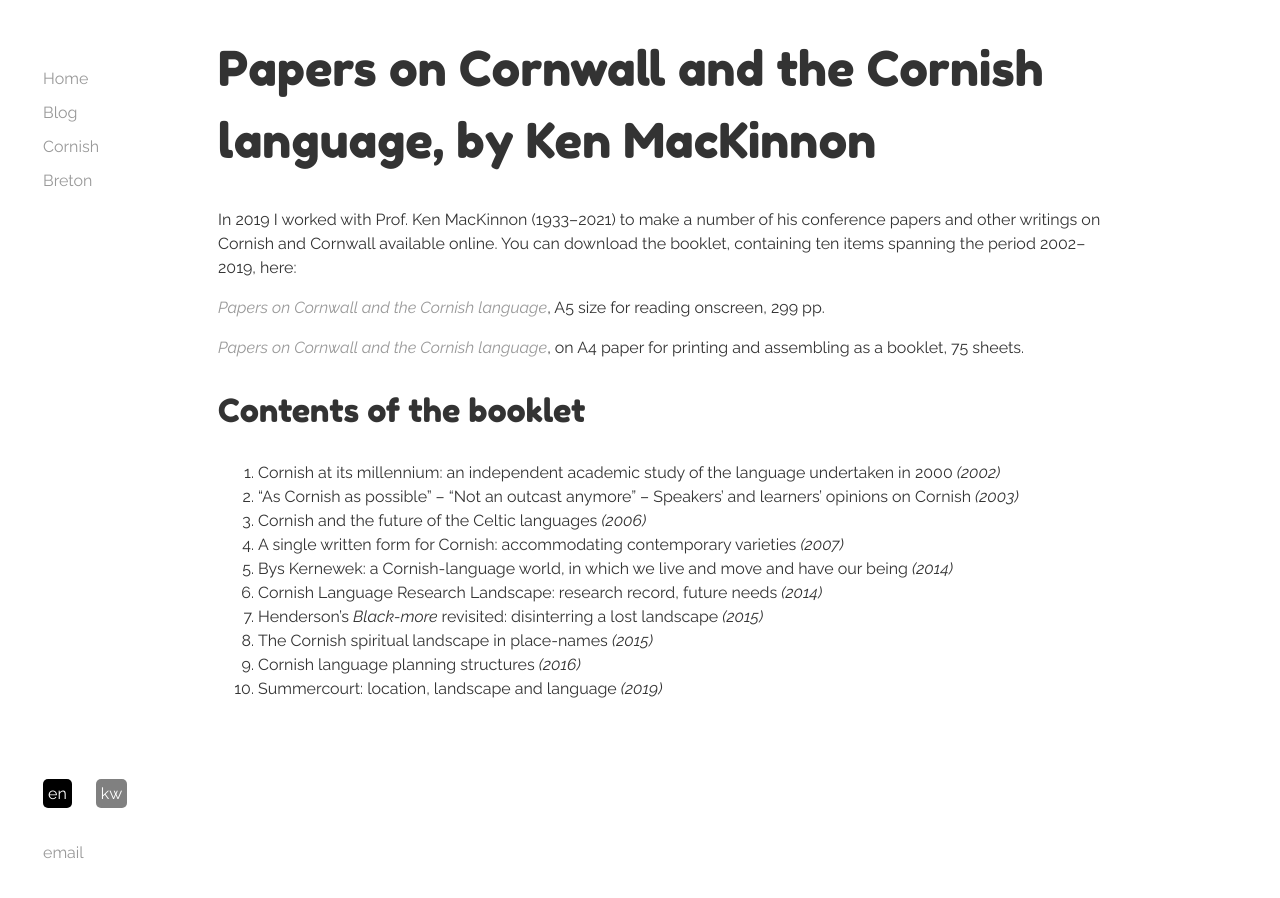
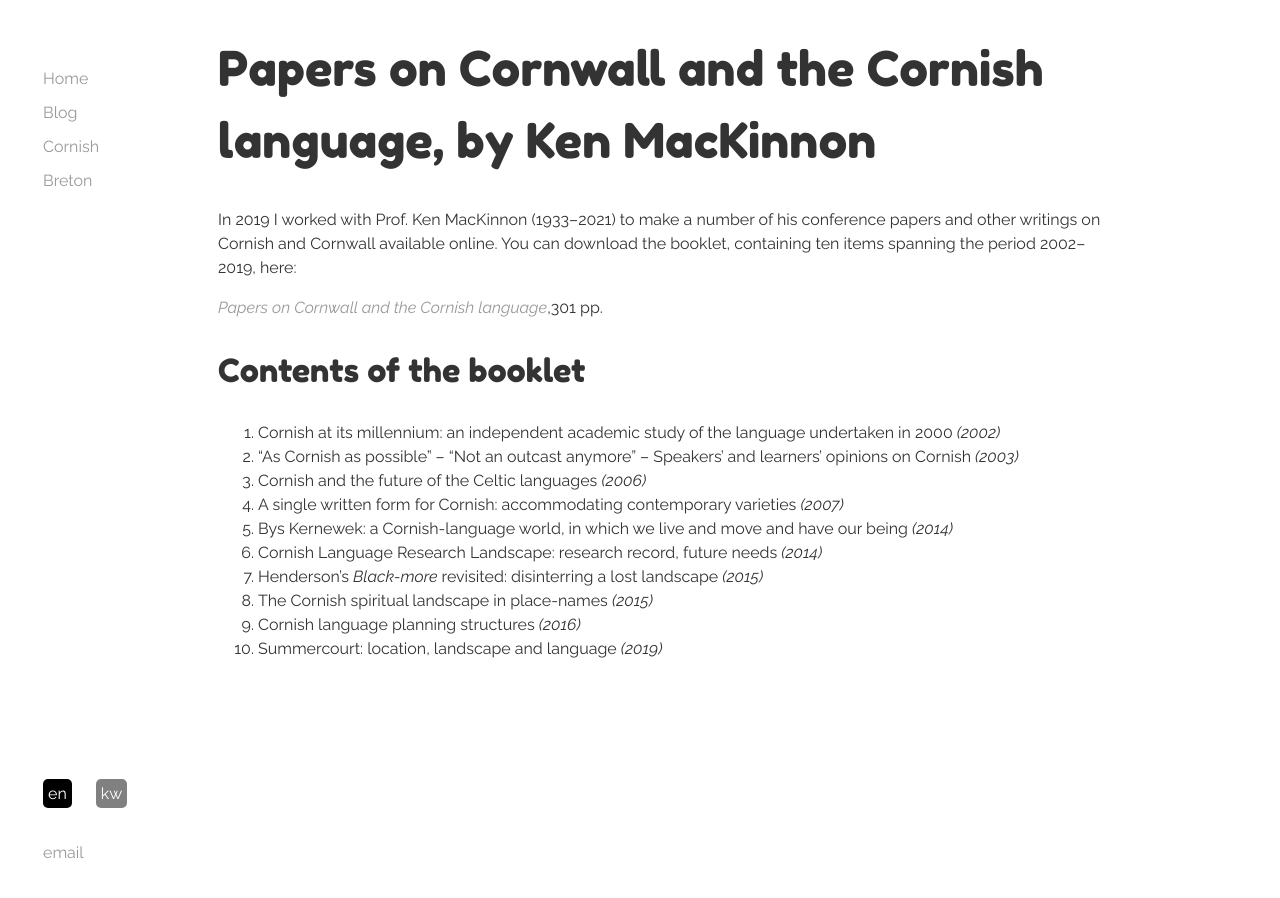
Before and after one commit to merryndd/merryndd.github.io, a Jekyll site: the page built from mackinnon/index.html, in a window 1280 px wide. Built offline with Jekyll 4.4.1, drawn with Linux system fonts in a browser that asks for light colours.

Commit message:
2nd edition of mackinnon booklet

```diff
--- a/mackinnon/index.html
+++ b/mackinnon/index.html
@@ -4,13 +4,11 @@ title: Merryn Davies-Deacon
 ---
 <h1 class="en">Papers on Cornwall and the Cornish language, by Ken MacKinnon</h1>
 <p class="en">In 2019 I worked  with Prof. Ken MacKinnon (1933–2021) to make a number of his conference papers and other writings on Cornish and Cornwall available online. You can download the booklet, containing ten items spanning the period 2002–2019, here:</p>
-<p class="en"><a href="/f/mac-o.pdf"><i>Papers on Cornwall and the Cornish language</i></a>, A5 size for reading onscreen, 299 pp.</p>
-<p class="en"><a href="/f/mac-p.pdf"><i>Papers on Cornwall and the Cornish language</i></a>, on A4 paper for printing and assembling as a booklet, 75 sheets.</p>
+<p class="en"><a href="/f/mac-o.pdf"><i>Papers on Cornwall and the Cornish language</i></a>,301 pp.</p>
 
 <h1 class="kw">Scrifow en-kever Kernow ha Kernowek, gen Ken MacKinnon</h1>
 <p class="kw">En 2019, my a veu o conis gen Prof. Ken MacKinnon (1933–2021), ha nei a wrug parujy nebes cowsow dhort kescussulyanjow ha taklow erel a wrug ev screfa rag ens gwul es dhe gawas warlinen. Ma deg scryf et an levren, screfys tredh 2002 ha 2019; whei a ell hy iscarga obma:</p>
-<p class="kw"><a href="/f/mac-o.pdf"><i>Papers on Cornwall and the Cornish language</i></a>, war paper A5 a ell boas redyes dre scrin, 299 f.</p>
-<p class="kw"><a href="/f/mac-p.pdf"><i>Papers on Cornwall and the Cornish language</i></a>, war paper A4 a ell doas dhe voas gwres levren, 75 f. (mar pedh pryntyes war an dhew fas)</p>
+<p class="kw"><a href="/f/mac-o.pdf"><i>Papers on Cornwall and the Cornish language</i></a>, 301 f.</p>
 
 <h2 class="en">Contents of the booklet</h2>
 <h2 class="kw">Peth eus et an levren</h2>
```
